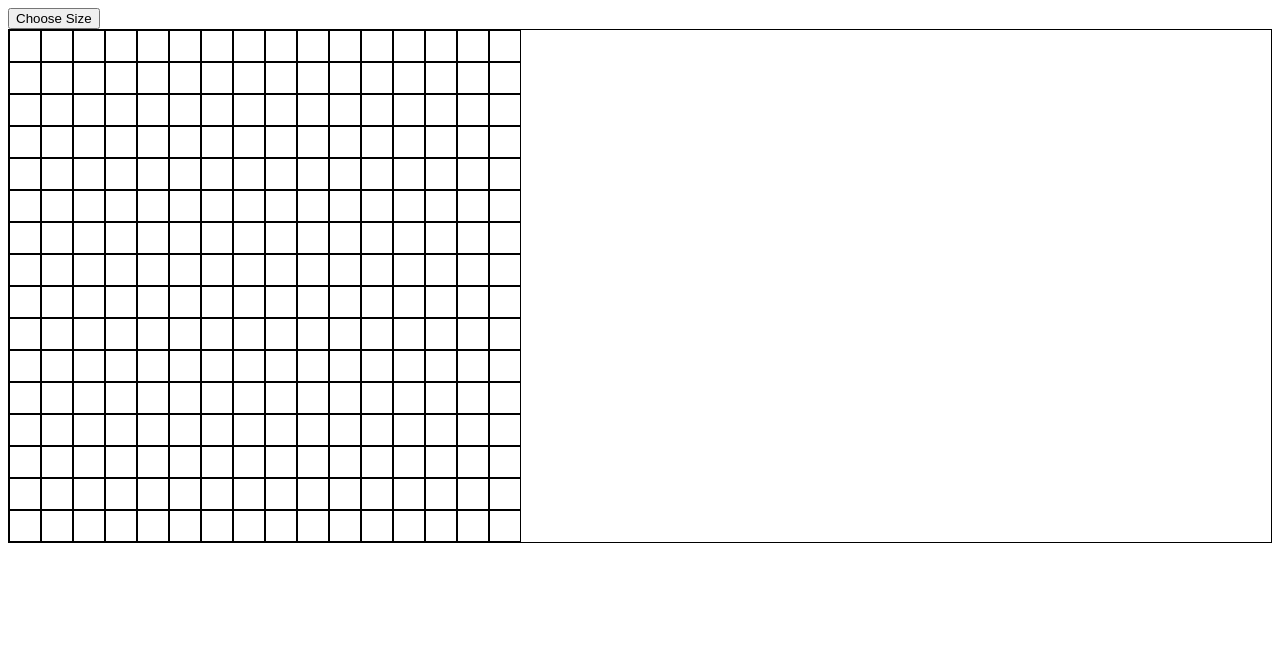
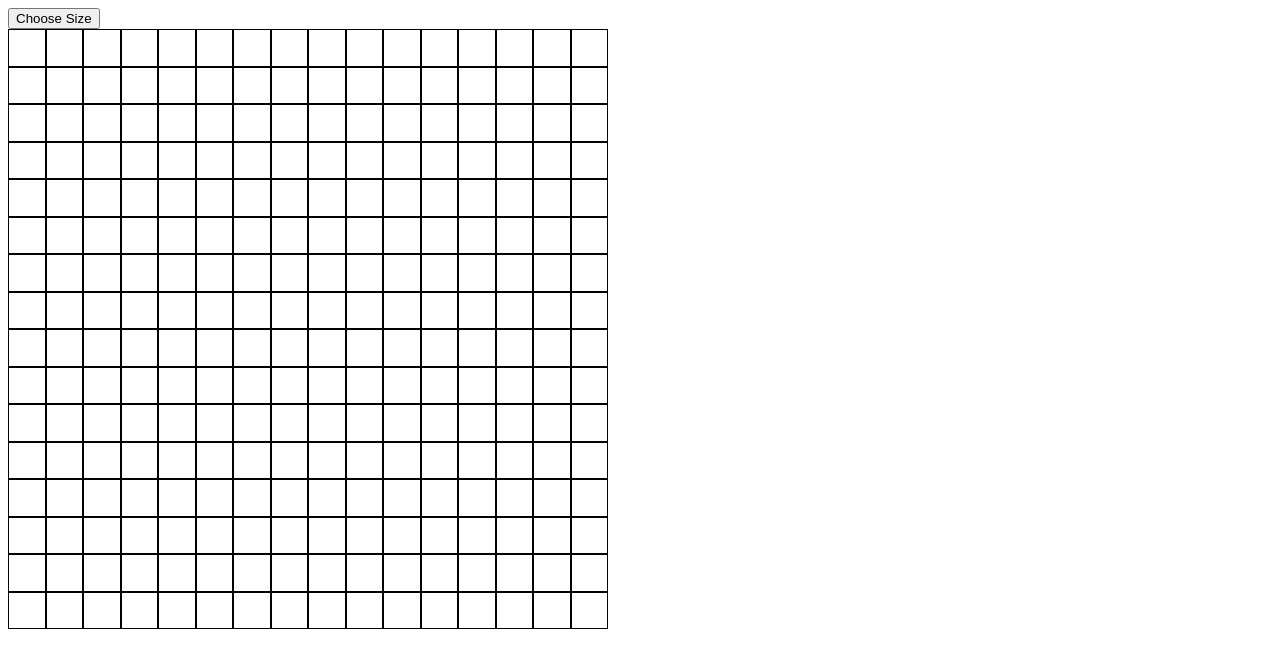
Before and after one commit to ebaskaya/etch-a-sketch, a plain HTML site: page index.html in a window 1280 px wide. Drawn offline with Linux system fonts and the light colour scheme.

Commit message:
Add size selector

```diff
--- a/css/styles.css
+++ b/css/styles.css
@@ -1,8 +1,9 @@
 .canvas-container {
+    --size: 16;
+    --element-size: 30px;
+    display: grid;
+    grid-template-columns: repeat(var(--size), var(--element-size));
+    grid-auto-rows: var(--element-size);
 
-    display: grid;
-    border: 1px solid;
-    grid-template-columns: repeat(16, 32px);
-    grid-auto-rows: 32px;
 
 }
--- a/src/script.js
+++ b/src/script.js
@@ -1,26 +1,39 @@
 let canvasSize = 16;
 const canvasContainer = document.querySelector('.canvas-container');
 const sizeSelector = document.querySelector('.size-select');
+const MAX_SIZE = 600;
+
+
 
 sizeSelector.addEventListener('click', getSize);
 
 
-const canvasElements = [];
+
 
 function getSize(){
-    prompt('Enter size(Max: 100): ');
+    canvasContainer.replaceChildren();
+    let size = parseInt(prompt('Enter size(Max: 100): '));
+    createGrid(size);
 }
 
 function createGrid(size){
+    setSize(size);
+
+
     for(let i= 0; i < size*size; i++){
         const canvasElement = document.createElement('div');
         canvasElement.style = `border: 1px solid`;
         canvasElement.classList.add('canvas-element');
         canvasElement.addEventListener('mouseover', fill);
-        canvasElements.push(canvasElement);
+
         canvasContainer.appendChild(canvasElement);
 
     }
+}
+
+function setSize(size) {
+    canvasContainer.style.setProperty('--size', size);
+    canvasContainer.style.setProperty('--element-size', (MAX_SIZE/size) + "px");
 }
 
 function fill() {
```
